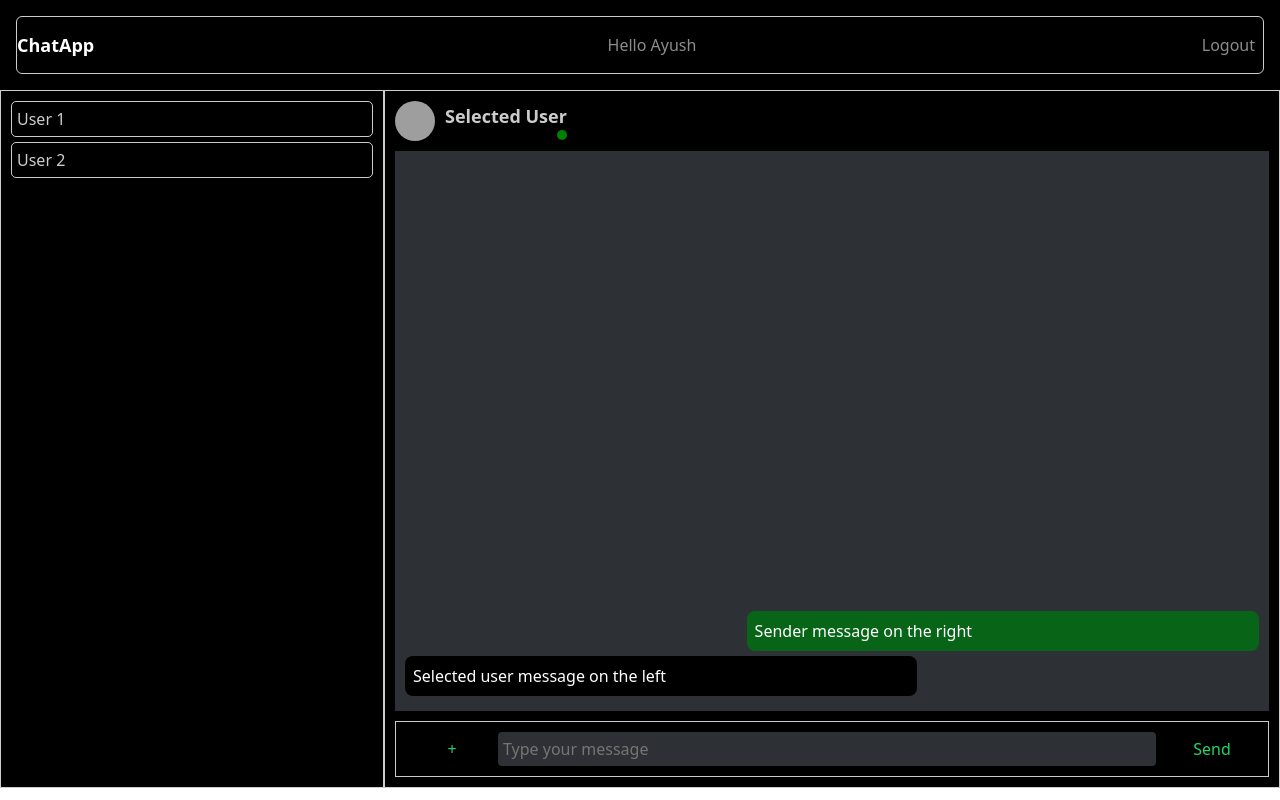
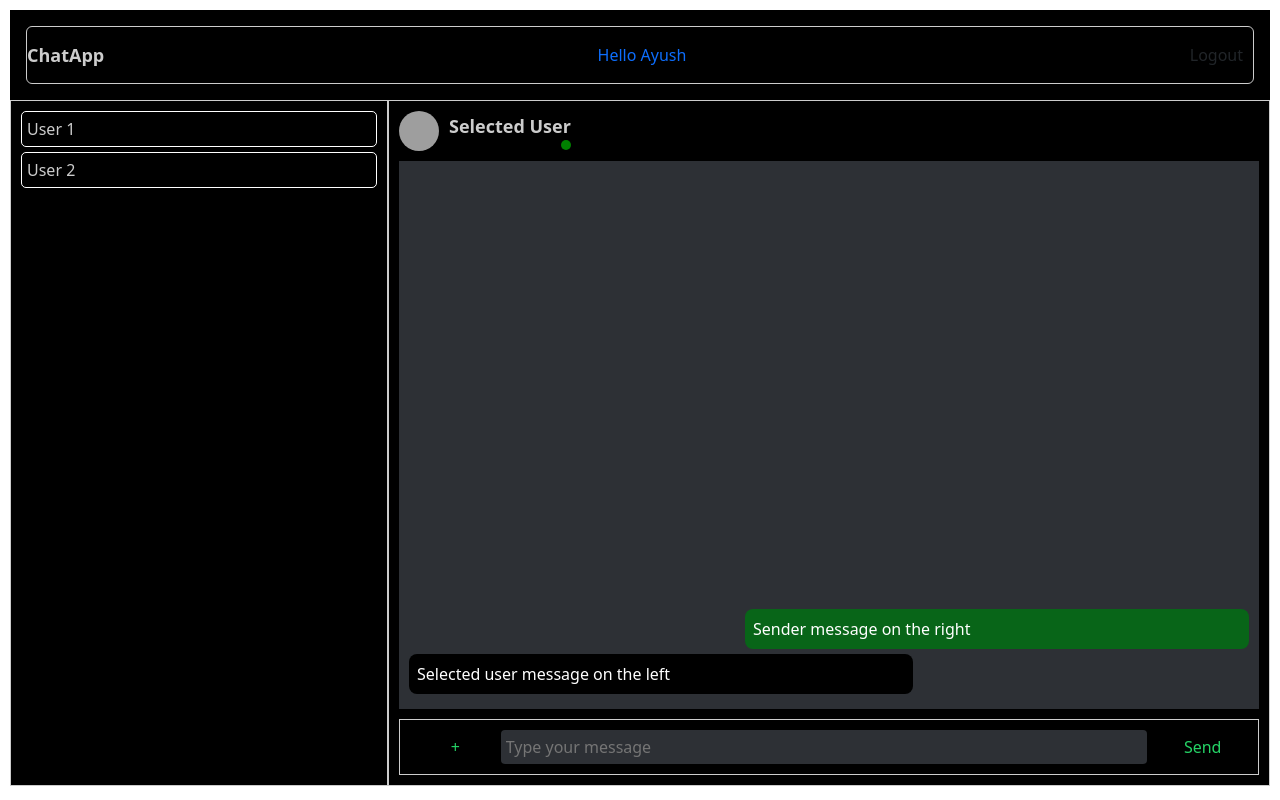
Before and after one commit to ashujha301/Chat-application, a React (Vite) app in the folder client/: page / in a window 1280 px wide. Built offline with nearby package versions, Linux system fonts and the light colour scheme; grey boxes are pictures that could not be loaded.

Commit message:
Root page height:fix

```diff
--- a/client/index.html
+++ b/client/index.html
@@ -5,11 +5,20 @@
     <link rel="icon" type="image/svg+xml" href="/vite.svg" />
     <meta name="viewport" content="width=device-width, initial-scale=1.0" />
     <title>Vite + React</title>
-    <link rel="stylesheet" href="node_modules/bootstrap/dist/css/bootstrap.css" />
+    <style>
+      body, html {
+        margin: 0;
+        height: 100%;
+      }
+
+      #root {
+        display: grid;
+        height: 90vh; /* Set the height of #root to 100% of viewport height */
+      }
+    </style>
   </head>
   <body>
     <div id="root"></div>
     <script type="module" src="/src/main.jsx"></script>
-    <script src="node_modules/bootstrap/dist/js/bootstrap.bundle.js"></script>
   </body>
 </html>
--- a/client/src/components/navbar/navbar.css
+++ b/client/src/components/navbar/navbar.css
@@ -2,22 +2,30 @@
   background-color: black;
 }
 
-  .navbar {
+#main-navbar {
   border: 1px solid #ccc;
+  display: flex;
+  justify-content: space-between;
+  align-items: center;
 }
 
 .brand {
   font-size: 18px;
   font-weight: bold;
+  color: #ccc;
 }
 
 .nav {
+  display: flex;
   list-style: none;
+  color: #ccc;
 }
 
 .nav-link {
   cursor: pointer;
   border-radius: 5px;
+  margin: 0 10px;
+  color: #ccc;
 }
 
 .nav-link:hover {
--- a/client/src/components/navbar/navbar.jsx
+++ b/client/src/components/navbar/navbar.jsx
@@ -1,18 +1,21 @@
-import { Navbar, Nav } from "react-bootstrap";
-import "./navbar.css"; // Import the regular CSS file
+import "./navbar.css";
 
 const MyNavbar = () => {
   return (
     <div className="navbar-container p-3">
-      <Navbar className="rounded navbar" variant="dark">
-        <Navbar.Brand className="brand mr-auto">ChatApp</Navbar.Brand>
-        <Nav className="nav mx-auto">
-          <Nav.Link href="#hello">Hello Ayush</Nav.Link>
-        </Nav>
-        <Nav>
-          <Nav.Link href="#logout">Logout</Nav.Link>
-        </Nav>
-      </Navbar>
+      <div className="rounded navbar" id="main-navbar">
+        <div className="brand mr-auto">ChatApp</div>
+        <div className="nav mx-auto">
+          <div className="nav-link" href="#hello">
+            Hello Ayush
+          </div>
+        </div>
+        <div>
+          <div className="nav-link" href="#logout">
+            Logout
+          </div>
+        </div>
+      </div>
     </div>
   );
 };
--- a/client/src/pages/chatpage/ChatPage.css
+++ b/client/src/pages/chatpage/ChatPage.css
@@ -1,11 +1,17 @@
-
+.page-container{
+  margin: 5px;
+  display: flex;
+  flex-direction: column;
+  min-height: 97vh;
+}
 .chat-page-container {
     display: flex;
     background-color: black;
-
+    height: 100%;
   }
 
   .user-list-container {
+
     width: 30%;
     padding: 10px;
     border: 1px solid #ccc;
@@ -21,7 +27,7 @@
     cursor: pointer;
     padding: 5px;
     margin-bottom: 5px;
-    border: 1px solid #ccc;
+    border: 1px solid #ffffff;
     border-radius: 5px;
   }
 
@@ -29,6 +35,9 @@
     flex: 1;
     padding: 10px;
     border: 1px solid #ccc;
+    display: flex;
+    flex-direction: column;
+    justify-content: space-between; /* Distribute items evenly */
   }
 
   .selected-user {
@@ -56,12 +65,12 @@
   }
 
   .chat-history {
-    height: 70vh;
+    flex: 1; /* Takes remaining space */
     overflow-y: auto;
     padding: 10px;
     margin-bottom: 10px;
     display: flex;
-    flex-direction: column-reverse; /* Reverse the order of children in column direction */
+    flex-direction: column-reverse;
     background-color: #2d3035;
   }
 
```
Lines whose indentation alone changed are shown as unchanged.
